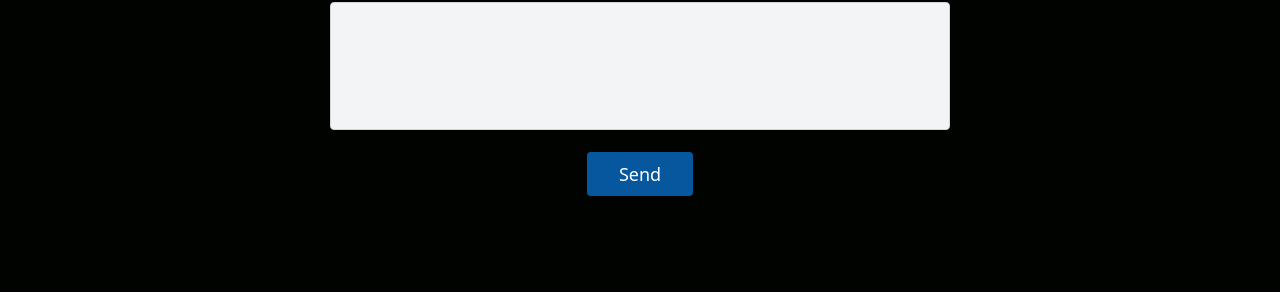
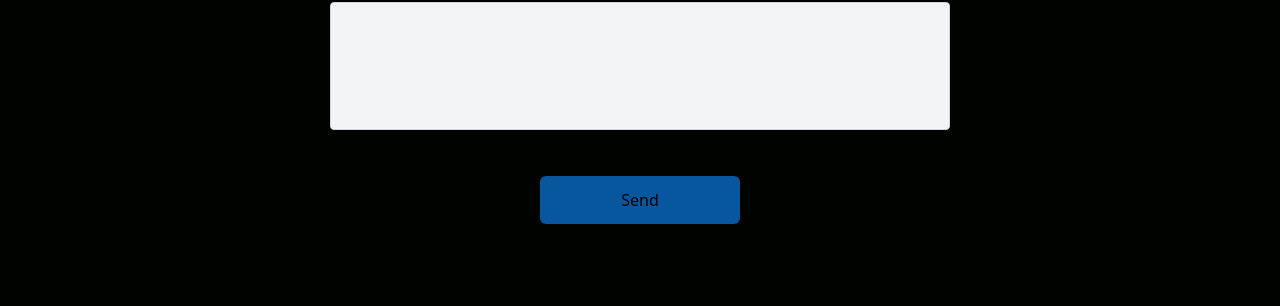
Before and after one commit to ByronBurnett/agency_website, a React (Create React App) app: page / in a window 1280 px wide. Shown: the part 1778-2084 px from the top of the page. Built offline with nearby package versions, Linux system fonts and the light colour scheme.

Commit message:
button fix

```diff
--- a/src/components/Contact.jsx
+++ b/src/components/Contact.jsx
@@ -59,8 +59,8 @@ const Contact = () => {
                   ></textarea>
                 </div>
               </div>
-              <div className="p-2 w-full">
-                <button className="flex mx-auto text-white bg-[#07579f] border-0 py-2 px-8 focus:outline-none hover:bg-indigo-600 rounded text-lg">
+              <div className="p-2 w-full text-center">
+                <button className="bg-[#07579f] text-black w-[200px] rounded-md font-medium my-6 mx-auto md:mx-0 py-3 ">
                   Send
                 </button>
               </div>
```
